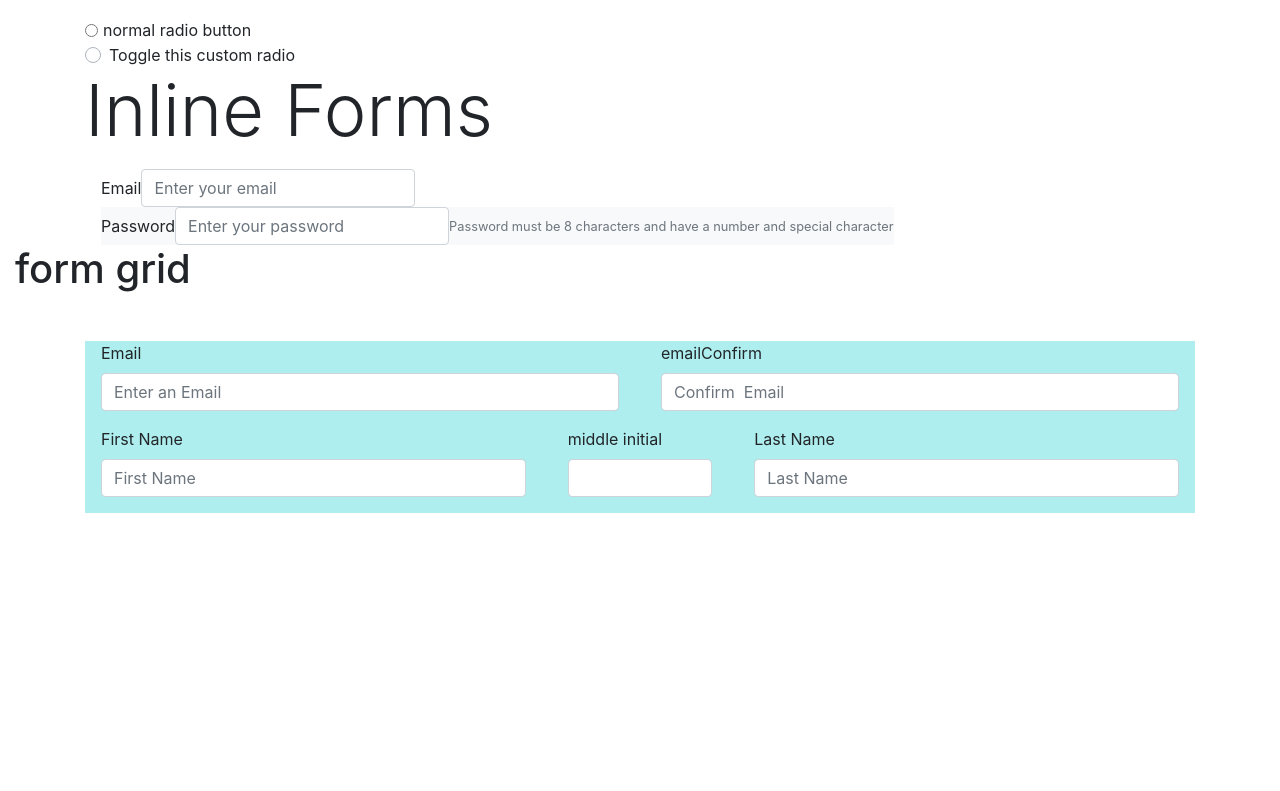
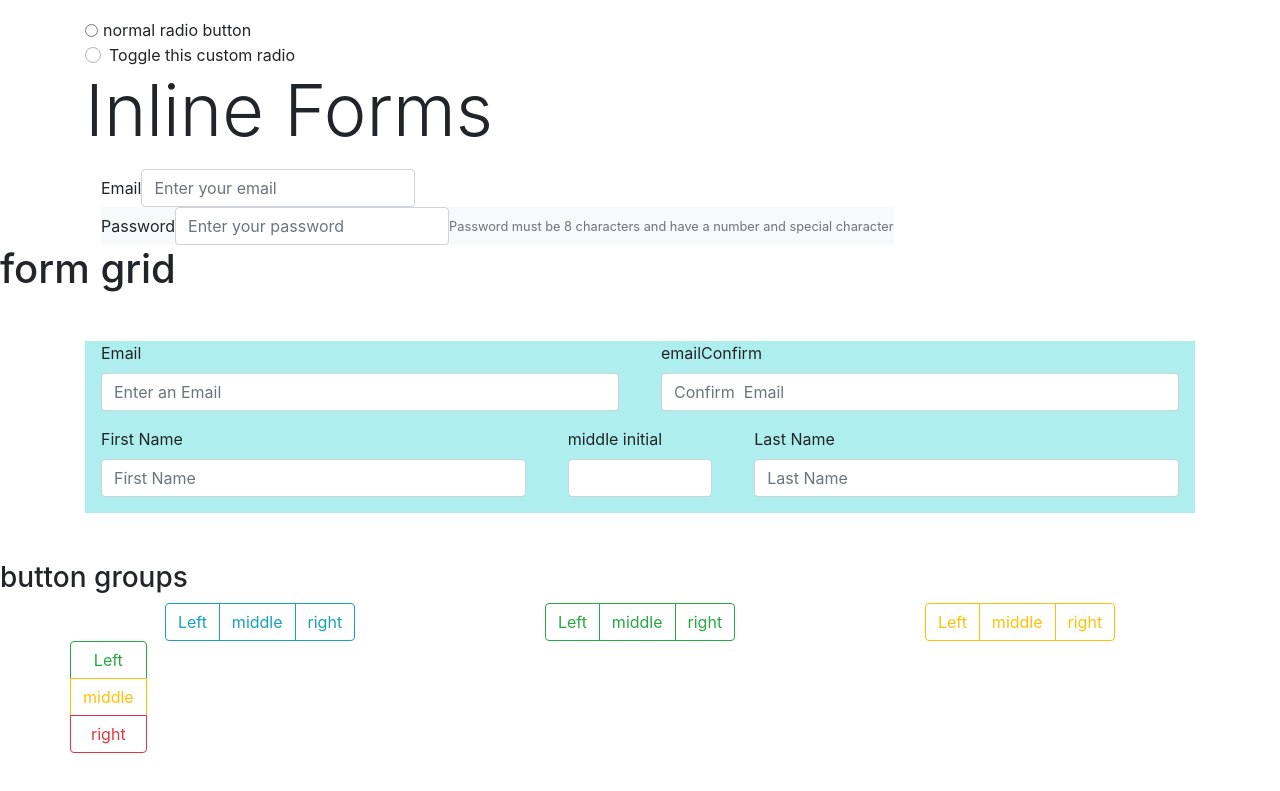
Before and after one commit to shelby123/AngularPractice, an Angular app: page /bootstrap/forms in a window 1280 px wide. Shown: the part 1409-2200 px from the top of the page. Before the commit the page ends 1970 px from the top, so only its background shows below. Built offline with nearby package versions, Linux system fonts and the light colour scheme.

Commit message:
Add anguler-routing module

```diff
--- /dev/null
+++ b/src/app/angular-routing/landing-component/landing-component.component.html
@@ -0,0 +1,21 @@
+<div id="image-background" class="jumbotron jumbotron-fluid">
+  <div class="container">
+    <h1 class="display-1 text-dark">Macarons</h1>
+  </div>
+</div>
+<div class="container">
+  <h5>Enter an ID for route parameter</h5>
+  <div class="row">
+    <div class="col-3">
+        <div class="input-group my-3">
+          <input type="text" name="" id="" class="form-control" placeholder="ID here">
+          <div class="input-group-append">
+              <button (click)="changeRoute(pathParamOutlet)" class="btn btn-outline-success">Click me!</button>
+          </div>
+        </div>
+    </div>
+    <div class="col-9">
+      <router-outlet #pathParamOutlet="outlet"></router-outlet>
+    </div>
+  </div>
+</div>
--- /dev/null
+++ b/src/app/angular-routing/landing-component/landing-component.component.scss
@@ -0,0 +1,16 @@
+#image-background {
+    background-image:url(
+        "https://images.unsplash.com/photo-1548848221-0c2e497ed557?ixlib=rb-1.2.1&ixid=eyJhcHBfaWQiOjEyMDd9&auto=format&fit=crop&w=1500&q=80"
+        );
+    background-size:cover
+}
+
+h1 {
+    color:  rgb(27, 5, 22);
+    -webkit-text-fill-color: rgb(255, 220, 250); /* Will override color (regardless of order) */
+    -webkit-text-stroke-width: 1px;
+    -webkit-text-stroke-color: rgb(27, 5, 22);
+    font-family: 'Gloria Hallelujah', cursive;
+
+
+}
--- /dev/null
+++ b/src/app/angular-routing/landing-component/landing-component.component.ts
@@ -0,0 +1,23 @@
+import { Component, OnInit } from '@angular/core';
+import { Router, RouterOutlet } from '@angular/router';
+
+@Component({
+  selector: 'app-landing-component',
+  templateUrl: './landing-component.component.html',
+  styleUrls: ['./landing-component.component.scss']
+})
+export class LandingComponentComponent implements OnInit {
+
+  constructor(private router: Router) { }
+
+  ngOnInit() {
+    console.log(this.router.url)
+    console.log(this.router.routerState)
+    console.log(this.router.routerState.snapshot.url)
+  }
+
+  // changeRoute(outlet:RouterOutlet) {
+  //   outlet.activatedRoute ="hello";
+  // }
+
+}
--- a/src/app/app.module.ts
+++ b/src/app/app.module.ts
@@ -8,6 +8,7 @@ import { AppComponent } from './app.component';
 import { RouterModule } from '@angular/router';
 import { ParentChildCommunicationModule } from './parent-child-communication/parent-child-communication.module';
 import { BootstrapPlaygroundModule } from './bootstrap-playground/bootstrap-playground.module';
+import { AngularRoutingModule } from './angular-routing/angular-routing.module';
 
 @NgModule({
   declarations: [
@@ -21,7 +22,8 @@ import { BootstrapPlaygroundModule } from './bootstrap-playground/bootstrap-play
       {path:'', component: AppComponent}
     ]),
     ParentChildCommunicationModule,
-    BootstrapPlaygroundModule
+    BootstrapPlaygroundModule,
+    AngularRoutingModule
   ],
   providers: [],
   bootstrap: [AppComponent]
--- a/src/app/bootstrap-playground/bootstrap-forms/bootstrap-forms.component.html
+++ b/src/app/bootstrap-playground/bootstrap-forms/bootstrap-forms.component.html
@@ -173,3 +173,37 @@
 
   </form>
 </div>
+
+<div class="h3">button groups</div>
+<div class="container p-0 mb-5">
+  <div class="row">
+    <div class="col">
+      <div class="btn-toolbar justify-content-around" role="toolbar">
+        <div class="btn-group" role="group">
+          <button type="button" class="btn btn-outline-info">Left</button>
+          <button type="button" class="btn btn-outline-info">middle</button>
+          <button type="button" class="btn btn-outline-info">right</button>
+        </div>
+        <div class="btn-group" role="group">
+          <button type="button" class="btn btn-outline-success">Left</button>
+          <button type="button" class="btn btn-outline-success">middle</button>
+          <button type="button" class="btn btn-outline-success">right</button>
+        </div>
+        <div class="btn-group" role="group">
+          <button type="button" class="btn btn-outline-warning">Left</button>
+          <button type="button" class="btn btn-outline-warning">middle</button>
+          <button type="button" class="btn btn-outline-warning">right</button>
+        </div>
+      </div>
+    </div>
+  </div>
+  <div class="row">
+      <div class="col">
+          <div class="btn-group-vertical" role="group">
+              <button type="button" class="btn btn-outline-success">Left</button>
+              <button type="button" class="btn btn-outline-warning">middle</button>
+              <button type="button" class="btn btn-outline-danger">right</button>
+            </div>
+      </div>
+  </div>
+</div>
--- a/src/app/bootstrap-playground/bootstrap-grid/bootstrap-grid.component.html
+++ b/src/app/bootstrap-playground/bootstrap-grid/bootstrap-grid.component.html
@@ -143,7 +143,7 @@
     </div>
   </div>
 </div>
-<div class="container-fluid">
+<div class="container-fluid m-0 p-0">
   <div class="row">
     <div class="col" style="background:rgb(186, 238, 170)">
       <h3>Container Fluid</h3>
--- a/src/app/bootstrap-playground/bootstrap-playground.module.ts
+++ b/src/app/bootstrap-playground/bootstrap-playground.module.ts
@@ -15,6 +15,7 @@ import { BootstrapNavbarComponent } from './bootstrap-navbar/bootstrap-navbar.co
 import { BootstrapFlexComponent } from './bootstrap-flex/bootstrap-flex.component';
 import { BootstrapGridComponent } from './bootstrap-grid/bootstrap-grid.component';
 import { BootstrapCardsComponent } from './bootstrap-cards/bootstrap-cards.component';
+import { SampleHomePageComponent } from './sample-home-page/sample-home-page.component';
 
 @NgModule({
   declarations: [
@@ -29,7 +30,8 @@ import { BootstrapCardsComponent } from './bootstrap-cards/bootstrap-cards.compo
     BootstrapNavbarComponent,
     BootstrapFlexComponent,
     BootstrapGridComponent,
-    BootstrapCardsComponent
+    BootstrapCardsComponent,
+    SampleHomePageComponent
   ],
   imports: [
     CommonModule,
@@ -51,6 +53,7 @@ import { BootstrapCardsComponent } from './bootstrap-cards/bootstrap-cards.compo
           {path:"flex", component:BootstrapFlexComponent},
           {path:"grid", component:BootstrapGridComponent},
           {path:"cards", component:BootstrapCardsComponent},
+          {path:"home", component:SampleHomePageComponent}
         ]
       }
     ])
--- /dev/null
+++ b/src/app/bootstrap-playground/sample-home-page/sample-home-page.component.scss
@@ -0,0 +1,4 @@
+#image-background {
+    background-image:url("https://images.unsplash.com/photo-1470290449668-02dd93d9420a?ixlib=rb-1.2.1&auto=format&fit=crop&w=1500&q=80");
+    background-size: cover;
+}
--- /dev/null
+++ b/src/app/bootstrap-playground/sample-home-page/sample-home-page.component.ts
@@ -0,0 +1,15 @@
+import { Component, OnInit } from '@angular/core';
+
+@Component({
+  selector: 'app-sample-home-page',
+  templateUrl: './sample-home-page.component.html',
+  styleUrls: ['./sample-home-page.component.scss']
+})
+export class SampleHomePageComponent implements OnInit {
+
+  constructor() { }
+
+  ngOnInit() {
+  }
+
+}
--- a/src/index.html
+++ b/src/index.html
@@ -11,13 +11,13 @@
   <title>Angular Practice Application </title>
 
   <link rel="stylesheet" href="https://use.fontawesome.com/releases/v5.8.2/css/all.css" integrity="sha384-oS3vJWv+0UjzBfQzYUhtDYW+Pj2yciDJxpsK1OYPAYjqT085Qq/1cq5FLXAZQ7Ay" crossorigin="anonymous">
-
+  <link href="https://fonts.googleapis.com/css?family=Gloria+Hallelujah&display=swap" rel="stylesheet">
 
 
 </head>
 
 <body>
-  <div class="container-fluid">
+  <div class="container-fluid p-0">
     <app-root></app-root>
   </div>
 </body>
```
Also changed, not shown: src/app/angular-routing/angular-routing.module.ts (added, +21 -0 lines), src/app/bootstrap-playground/sample-home-page/sample-home-page.component.html (added, +17 -0 lines), 2 other files (tests, documents, lock files or other folders).
